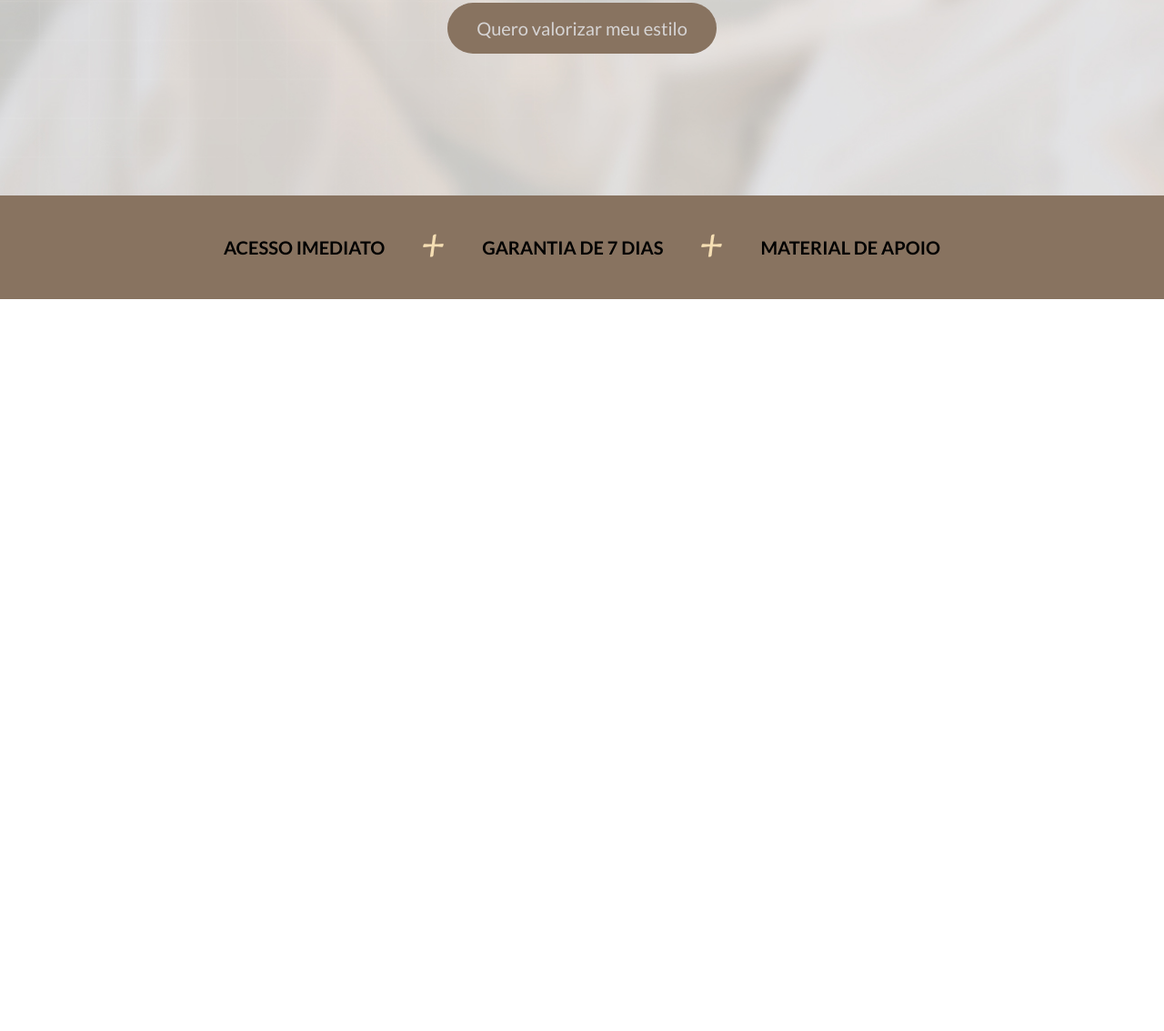
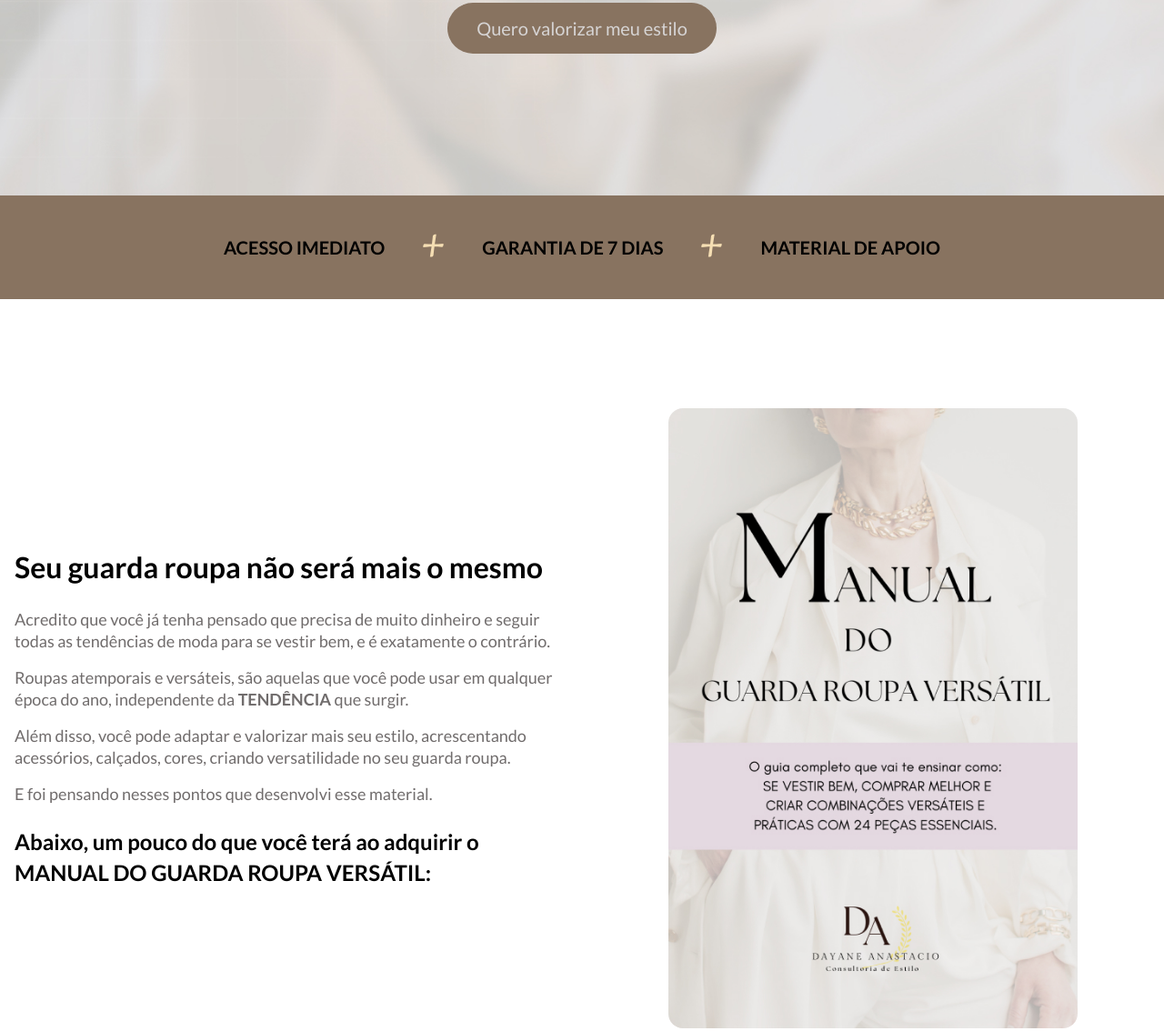
Before and after one commit to rodrigoanastacio/DA_manual-guarda-roupa-versatil, an Astro site: page / in a window 1280 px wide. Shown: the part 471-1605 px from the top of the page at 91% size. Before the commit the page ends 800 px from the top, so only its background shows below. Built offline with nearby package versions, Linux system fonts and the light colour scheme; Astro itself is replaced by a stand-in of ours.

Commit message:
Feat: Create benefits section

```diff
--- a/src/components/Hero.astro
+++ b/src/components/Hero.astro
@@ -2,7 +2,7 @@
   <section class="c-hero">
     <div class="c-container">
       <small class="c-title__pretitle">Manual do guarda roupa versátil</small>
-      <h1 class="c-title">
+      <h1 class="c-title c-title--display">
         O guia completo que vai te ensinar como se vestir bem de maneira pratica
         e elegante
       </h1>
--- /dev/null
+++ b/src/components/Section.astro
@@ -0,0 +1,13 @@
+---
+interface Props {
+  className?: string;
+}
+
+const { className } = Astro.props;
+---
+
+<section class=`l-section ${className}`>
+  <div class="c-container">
+    <slot />
+  </div>
+</section>
--- a/src/pages/index.astro
+++ b/src/pages/index.astro
@@ -1,10 +1,49 @@
 ---
+import Layout from "../layouts/Layout.astro";
 import Hero from "../components/Hero.astro";
 import BenefitBar from "../components/BenefitBar.astro";
-import Layout from "../layouts/Layout.astro";
+import Section from "../components/Section.astro";
 ---
 
 <Layout title="Ebook - Manual do Guarda Roupa Versátil">
   <Hero />
   <BenefitBar />
+  <Section className="l-section--benefits">
+    <div class="l-section__wrapper">
+      <h2 class="c-title">Seu guarda roupa não será mais o mesmo</h2>
+
+      <p class="c-text">
+        Acredito que você já tenha pensado que precisa de muito dinheiro e
+        seguir todas as tendências de moda para se vestir bem, e é exatamente o
+        contrário.
+      </p>
+
+      <p class="c-text">
+        Roupas atemporais e versáteis, são aquelas que você pode usar em
+        qualquer época do ano, independente da <strong>TENDÊNCIA</strong> que
+        surgir.
+      </p>
+      <p class="c-text">
+        Além disso, você pode adaptar e valorizar mais seu estilo, acrescentando
+        acessórios, calçados, cores, criando versatilidade no seu guarda roupa.
+      </p>
+      <p class="c-text">
+        E foi pensando nesses pontos que desenvolvi esse material.
+      </p>
+
+      <h3 class="u-h3">
+        Abaixo, um pouco do que você terá ao adquirir o MANUAL DO GUARDA ROUPA
+        VERSÁTIL:
+      </h3>
+    </div>
+
+    <div class="l-section__wrapper">
+      <img
+        class="c-image"
+        src="/images/ebook-manual-do-guarda-roupa-versatil.jpg"
+        alt="Ebook Manual do guarda roupa versátil"
+        title="Capa do ebook Manual do guarda roupa versátil"
+      />
+    </div>
+  </Section>
 </Layout>
--- a/src/styles/abstracts/_variables.scss
+++ b/src/styles/abstracts/_variables.scss
@@ -1,5 +1,8 @@
 //== typography
 // Desktop
+$font-title: 32px;
+$line-height-title: 42px;
+
 $font-display: 40px;
 $line-height-display: 50px;
 
@@ -9,7 +12,16 @@ $line-height-pretitle: 24px;
 $font-subtitle: 24px;
 $line-height-subtitle: 32px;
 
+$font-text: 16px;
+$line-height-text: 24px;
+
+$font-h3: 24px;
+$line-height-font-h3: 34px;
+
 // Mobile
+$font-title-mobile: 28px;
+$line-height-title-mobile: 38px;
+
 $font-display-mobile: 28px;
 $line-height-display-mobile: 38px;
 
--- a/src/styles/base/_reset.scss
+++ b/src/styles/base/_reset.scss
@@ -15,6 +15,7 @@
 
   --gray-800: #0d1525;
   --gray-700: #323334;
+  --gray-500: #706c6c;
   --gray-100: #d6d4d4;
 }
 
@@ -36,3 +37,9 @@ body {
     cursor: pointer;
   }
 }
+
+// Utils
+.u-h3 {
+  font-size: $font-h3;
+  line-height: $line-height-font-h3;
+}
--- /dev/null
+++ b/src/styles/components/_c-image.scss
@@ -0,0 +1,4 @@
+.c-image {
+  display: block;
+  width: 100%;
+}
--- /dev/null
+++ b/src/styles/components/_c-text.scss
@@ -0,0 +1,9 @@
+.c-text {
+  font-size: rem($font-text);
+  line-height: rem($line-height-text);
+  color: var(--gray-500);
+
+  & + .c-text {
+    margin-top: rem(16px);
+  }
+}
--- a/src/styles/components/_c-title.scss
+++ b/src/styles/components/_c-title.scss
@@ -1,13 +1,23 @@
 .c-title {
   width: 100%;
   max-width: 1030px;
-  font-size: rem($font-display-mobile);
+  font-size: rem($font-title-mobile);
   font-weight: bold;
-  line-height: rem($line-height-display-mobile);
+  line-height: rem($line-height-title-mobile);
 
   @include media-up(md) {
-    font-size: rem($font-display);
-    line-height: rem($line-height-display);
+    font-size: rem($font-title);
+    line-height: rem($line-height-title);
+  }
+
+  &--display {
+    font-size: rem($font-display-mobile);
+    line-height: rem($line-height-display-mobile);
+
+    @include media-up(md) {
+      font-size: rem($font-display);
+      line-height: rem($line-height-display);
+    }
   }
 
   &__pretitle {
--- /dev/null
+++ b/src/styles/layouts/_l-section.scss
@@ -0,0 +1,50 @@
+.l-section {
+  padding-top: rem(120px);
+  padding-bottom: rem(120px);
+
+  & .c-container {
+    @include flex-element(column, start, start);
+
+    @include media-up(md) {
+      @include flex-element(row, center, start);
+    }
+  }
+
+  &__wrapper {
+    width: 100%;
+    flex: 1;
+  }
+
+  & .c-title {
+    margin-bottom: rem(24px);
+  }
+
+  & .c-text {
+    font-size: rem(18px);
+  }
+
+  &--benefits {
+    & .c-container {
+      gap: rem(60px);
+
+      @include media-up(md) {
+        gap: rem(30px);
+      }
+    }
+
+    & .l-section__wrapper + .l-section__wrapper {
+      display: flex;
+      justify-content: center;
+    }
+
+    & .u-h3 {
+      margin-top: rem(24px);
+    }
+
+    & .c-image {
+      max-width: rem(450px);
+
+      @include border-radius(16px);
+    }
+  }
+}
--- a/src/styles/main.scss
+++ b/src/styles/main.scss
@@ -1,13 +1,16 @@
-@import "./base/reset";
-
 @import "./abstracts/variables";
 @import "./abstracts/mixins";
 @import "./abstracts/functions";
 
+@import "./base/reset";
+
 @import "./components/c-container";
 @import "./components/c-hero";
 @import "./components/c-title";
+@import "./components/c-text";
 @import "./components/c-button";
+@import "./components/c-image";
 @import "./components/c-benefit-bar";
 
 @import "./layouts/l-header";
+@import "./layouts/l-section";
```
Also changed, not shown: public/images/ebook-manual-do-guarda-roupa-versatil.jpg (added).
